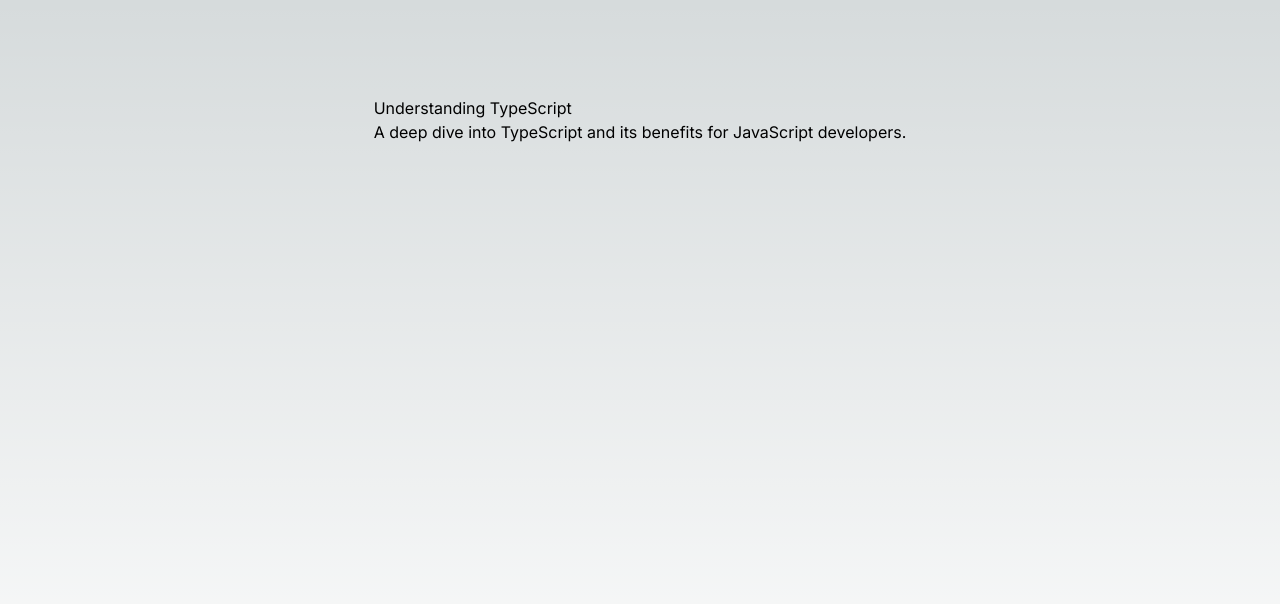
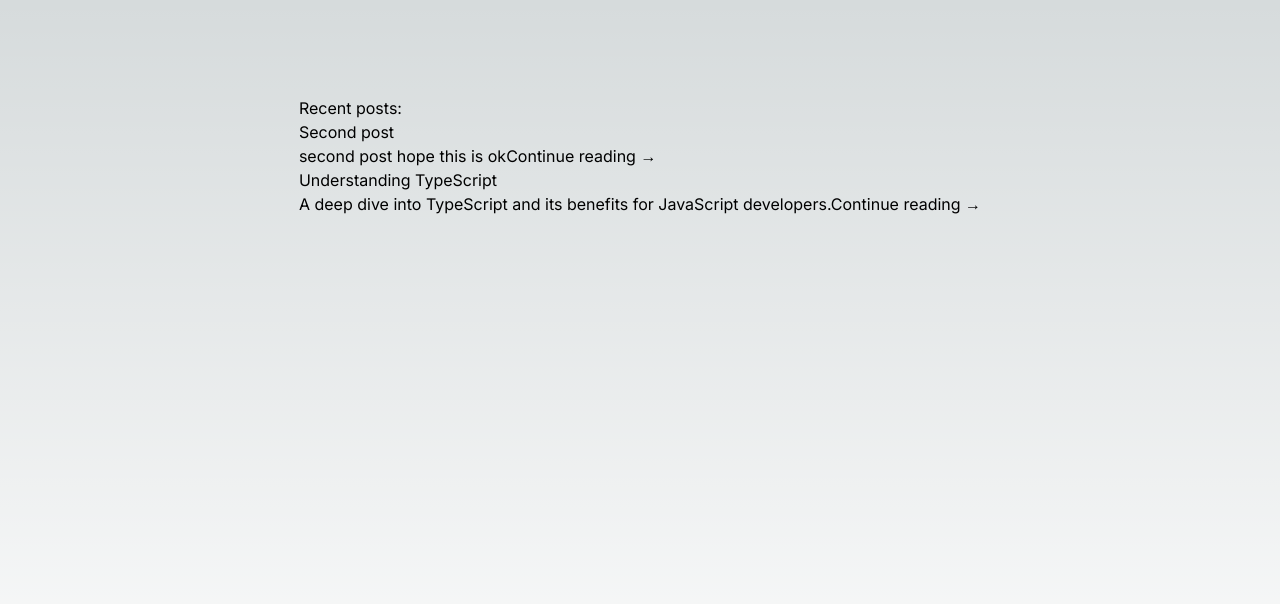
Before and after one commit to prayatna/mysite, a Next.js app: page / in a window 1280 px wide. Shown: the top 604 px of the page. Built offline with nearby package versions, Linux system fonts and the light colour scheme.

Commit message:
add content to navigation

```diff
--- /dev/null
+++ b/content/second.mdx
@@ -0,0 +1,23 @@
+---
+title: "Second post"
+description: "second post hope this is ok"
+publishedOn: "2024-09-01T12:00:00-0400"
+---
+
+# Second Post
+
+TypeScript is a strongly typed programming language that builds on JavaScript, giving you better tooling at any scale.
+
+## Why Use TypeScript?
+
+TypeScript offers static type definitions, which help catch errors early during development. This leads to more robust and maintainable code.
+
+### Key Features of TypeScript
+
+- **Static Typing**: TypeScript’s type system allows you to define the types of variables, function parameters, and return values.
+- **Interfaces**: Define contracts within your code using interfaces, enabling a form of documentation and validation for the structure of your data.
+- **Tooling**: TypeScript’s type inference and IntelliSense provide autocompletion, navigation, and code refactoring tools that greatly enhance the development experience.
+
+## Conclusion
+
+TypeScript adds a layer of safety and predictability to JavaScript, making it a powerful tool for large-scale applications.
--- a/package.json
+++ b/package.json
@@ -4,7 +4,7 @@
   "private": true,
   "dependencies": {
     "gray-matter": "^4.0.3",
-    "next": "14.2.7",
+    "next": "14.1.0",
     "next-mdx-remote": "^5.0.0",
     "react": "^18",
     "react-dom": "^18"
@@ -21,7 +21,7 @@
     "typescript": "^5"
   },
   "scripts": {
-    "dev": "next dev",
+    "dev": "NODE_OPTIONS='--inspect' next dev",
     "build": "next build",
     "start": "next start",
     "lint": "next lint",
--- /dev/null
+++ b/src/app/blog/[slug]/page.tsx
@@ -0,0 +1,32 @@
+import { getBlogPostList, loadBlogPost } from "@/helpers/file-helpers";
+import { MDXRemote } from "next-mdx-remote/rsc";
+import { notFound, redirect } from "next/navigation";
+
+export default async function Blog({ params }: { params: { slug: string } }) {
+  const { frontmatter, content } = await loadBlogPost(params.slug);
+
+  return (
+    <main>
+      <article>
+        {/* <BlogHero
+        title={frontmatter.title}
+        publishedOn={frontmatter.publishedOn}
+      /> */}
+        <div>
+          <MDXRemote
+            source={content}
+            //components={COMPONENT_MAP}
+          />
+        </div>
+      </article>
+    </main>
+  );
+}
+
+export async function generateStaticParams() {
+  const posts = await getBlogPostList();
+
+  return posts.map((b) => ({
+    slug: b.slug,
+  }));
+}
--- a/src/app/layout.tsx
+++ b/src/app/layout.tsx
@@ -5,7 +5,7 @@
 const inter = Inter({ subsets: ["latin"] });
 
 export const metadata: Metadata = {
-  title: "Create Next App",
+  title: "Prayatna's Archive",
   description: "Generated by create next app",
 };
 
--- a/src/app/page.tsx
+++ b/src/app/page.tsx
@@ -1,16 +1,18 @@
+import PostSummaryCard from "@/components/PostSummaryCard";
 import { getBlogPostList } from "@/helpers/file-helpers";
-import Image from "next/image";
 
 export default async function Home() {
   const blogPosts = await getBlogPostList();
 
   return (
     <div>
+      <h1>Recent posts:</h1>
       {blogPosts.map(({ slug, ...delegated }) => (
-        <div key={slug}>
-          <p>{delegated.title}</p>
-          <p>{delegated.description}</p>
-        </div>
+        <PostSummaryCard key={slug} slug={slug} {...delegated} />
+        // <div key={slug}>
+        //   <p>{delegated.title}</p>
+        //   <p>{delegated.description}</p>
+        // </div>
       ))}
     </div>
   );
--- /dev/null
+++ b/src/components/PostSummaryCard/PostSummaryCard.tsx
@@ -0,0 +1,42 @@
+import React from "react";
+import Link from "next/link";
+// import { format } from 'date-fns';
+
+// import Card from '@/components/Card';
+
+// import styles from "./BlogSummaryCard.module.css";
+
+// Define the props interface
+interface PostSummaryCardProps {
+  slug: string;
+  title: string;
+  publishedOn: string; // Assuming publishedOn is a string (ISO date)
+  description: string;
+}
+
+const PostSummaryCard: React.FC<PostSummaryCardProps> = ({
+  slug,
+  title,
+  publishedOn,
+  description,
+}) => {
+  const href = `/blog/${slug}`;
+  // const humanizedDate = format(new Date(publishedOn), "MMMM do, yyyy");
+
+  return (
+    <div>
+      <Link href={href} prefetch={true}>
+        {title}
+      </Link>
+      {/* <time dateTime={publishedOn}>{humanizedDate}</time> */}
+      <p>
+        {description}
+        <Link href={href}>
+          Continue reading <span>→</span>
+        </Link>
+      </p>
+    </div>
+  );
+};
+
+export default PostSummaryCard;
--- /dev/null
+++ b/src/components/PostSummaryCard/index.ts
@@ -0,0 +1,2 @@
+export * from './PostSummaryCard';
+export { default } from './PostSummaryCard';
--- /dev/null
+++ b/src/constants.ts
@@ -0,0 +1 @@
+export const BLOG_TITLE = "Prayatna's Archive";
--- a/src/helpers/file-helpers.ts
+++ b/src/helpers/file-helpers.ts
@@ -2,14 +2,14 @@
 import path from "path";
 import matter from "gray-matter";
 
-interface Frontmatter {
+export interface Frontmatter {
   title: string;
   description: string;
   publishedOn: string;
   [key: string]: any; // for any additional properties
 }
 
-interface BlogPost {
+export interface BlogPost {
   slug: string;
   title: string;
   description: string;
```
Also changed, not shown: 1 other file (tests, documents, lock files or other folders).
